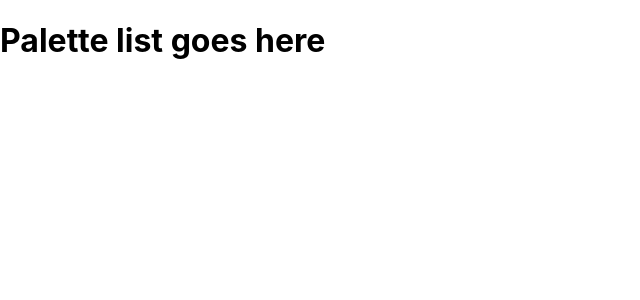
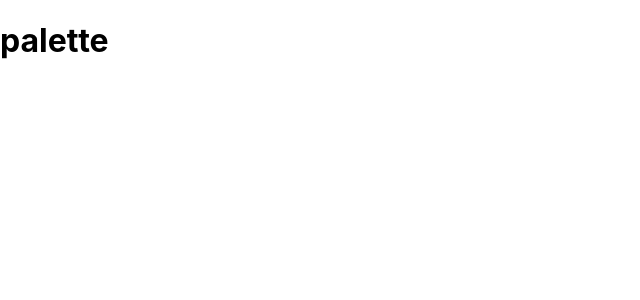
Before and after one commit to Dgarza0413/color-palette, a React (Create React App) app: page / in a window 1280 px wide. Shown: the top 300 px of the page, without its empty margins (0-640 px from the left). Built offline with nearby package versions, Linux system fonts and the light colour scheme.

Commit message:
react router for color palette

```diff
--- a/src/App.js
+++ b/src/App.js
@@ -5,18 +5,21 @@ import seedColors from "./seedColors";
 import { generatePalette } from "./components/colorHelpers"
 
 class App extends Component {
+  findPalette(id) {
+    console.log(id)
+    return seedColors.find(function (palette) {
+      console.log(palette.id)
+      console.log(id)
+      return palette.id === id;
+    });
+  }
   render() {
     return (
       <Switch>
-        <Route
-          exact
-          path="/"
-          render={() => <h1>Palette list goes here</h1>}
-        />
-        <Route
-          exact
-          path="/palette/:id"
-          render={() => <h1>Individual palette</h1>}
+        <Route exact path="/" render={() => <h1>palette</h1>} />
+        <Route exact path="/palette/:id" render={(routeProps) => (
+          <Palette palette={generatePalette(this.findPalette(routeProps.match.params.id))} />
+        )}
         />
       </Switch>
 
--- a/src/seedColors.js
+++ b/src/seedColors.js
@@ -27,8 +27,8 @@ export default [
         ]
     },
     {
-        paletteName: "Flat UI Colors v1",
-        id: "flat-ui-colors-v1",
+        paletteName: "Flat UI Colors",
+        id: "flat-ui-colors",
         emoji: "🤙",
         colors: [
             { name: "Turquoise", color: "#1abc9c" },
```
Also changed, not shown: src/components/colorHelpers.js (+2 -28 lines).
